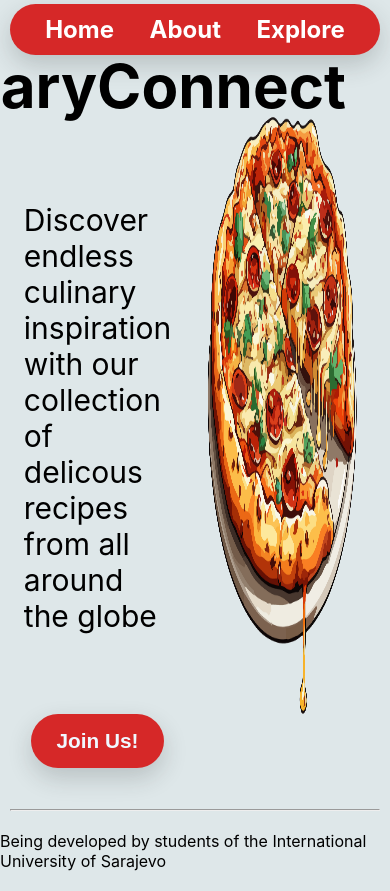
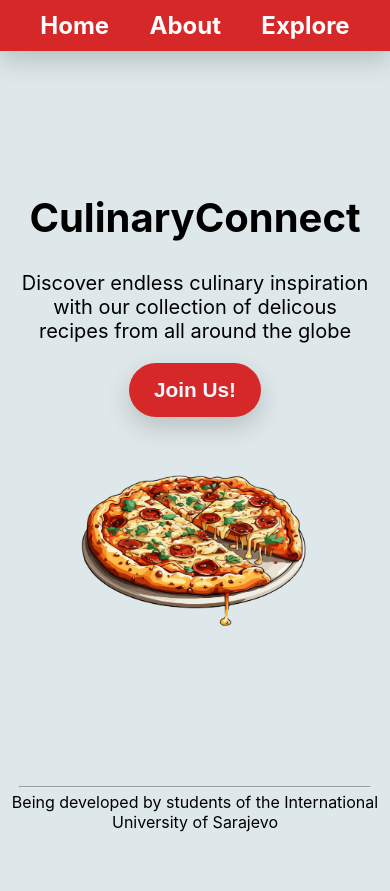
Before and after one commit to elidaarnaut/CulinaryConnect-frontend, a React (Create React App) app in the folder culinary-connect/: page / in a window 390 px wide. After the commit the page ends 844 px from the top, so only its background shows below. Built offline with nearby package versions, Linux system fonts and the light colour scheme.

Commit message:
Homepage 1 responsive

```diff
--- a/culinary-connect/src/App.css
+++ b/culinary-connect/src/App.css
@@ -5,6 +5,9 @@ html {
 
 .appBody{
   width: 100%;
+  display: flex;
+  flex-direction: column;
+  align-items: center;
 }
 
 /* MENU CSS */
@@ -74,7 +77,8 @@ html {
   display: flex;
   align-content: center;
   justify-content: center;
-  height: 83vh;
+  min-height: 83vh;
+  overflow: auto;
   width: 100%;
 }
 .mainText {
@@ -123,16 +127,20 @@ html {
 
 .footer hr {
   width: 95%;
-  margin-top: 50px;
+  /* margin-top: 50px; */
+  position: relative;
+  top: 0;
 }
 
 .footer {
   display: flex;
   flex-direction: column;
   align-items: center;
-  justify-content: center;
-  height: fit-content;
-  width: 100%;
+  justify-content: space-around;
+  width: 95%;
+  text-align: center;
+  height: 6vh;
+
 }
 
 /* RECIPE ITEM CSS */
@@ -626,6 +634,68 @@ html {
   align-items: center;
 }
 
+@media only screen and (max-width: 768px){
+   /* MENU FROM HOMEPAGE1 */
+  .menu {
+    background-color: #d62828;
+    display: flex;
+    justify-self: center;
+    justify-content: space-evenly;
+    align-items: center;
+    width: 100%;
+    height: 6vh;
+    box-shadow: rgba(41, 44, 46, 0.2) 0px 10px 24px;
+    border-radius: 0%;
+    margin: 0;
+    position: sticky;
+    top: 0;
+  }
+  .appBody {
+    min-height: 100vh;
+    overflow: visible;
+    display: flex;
+    flex-direction: column;
+    align-items: center;
+    position: relative;
+  }
+  .main {
+    display: flex;
+    flex-direction: column;
+    min-height: 88vh;
+    overflow: auto;
+    justify-content: center;
+    align-items: center;
+    gap: 30px;
+  }
+
+  .mainText {
+    width: 100%;
+    /* text-align: center; */
+  }
+
+  .mainText h1{
+    font-size: 40px;
+    margin-bottom: 10px;
+  }
+
+  .mainText p {
+    font-size: 20px;
+    padding: 5%;
+    text-align: center;
+  }
+
+  .pizzaIlustration {
+    width: 70%;
+  }
+
+  .footer {
+    position: fixed;
+    bottom: 0;
+    height: 6vh;
+    margin-bottom: 10px;
+  }
+}
+
 /* @media (prefers-reduced-motion: no-preference) {
   .App-logo {
     animation: App-logo-spin infinite 20s linear;
--- a/culinary-connect/src/components/Footer.jsx
+++ b/culinary-connect/src/components/Footer.jsx
@@ -3,10 +3,9 @@ import '../App.css'
 function Footer() {
     return (
         <div className='footer'>
-            <hr></hr>
-            <br />
+            <hr />
             <p>Being developed by students of the International University of Sarajevo</p>
-            <br />
+
         </div>
     );
 }
```
